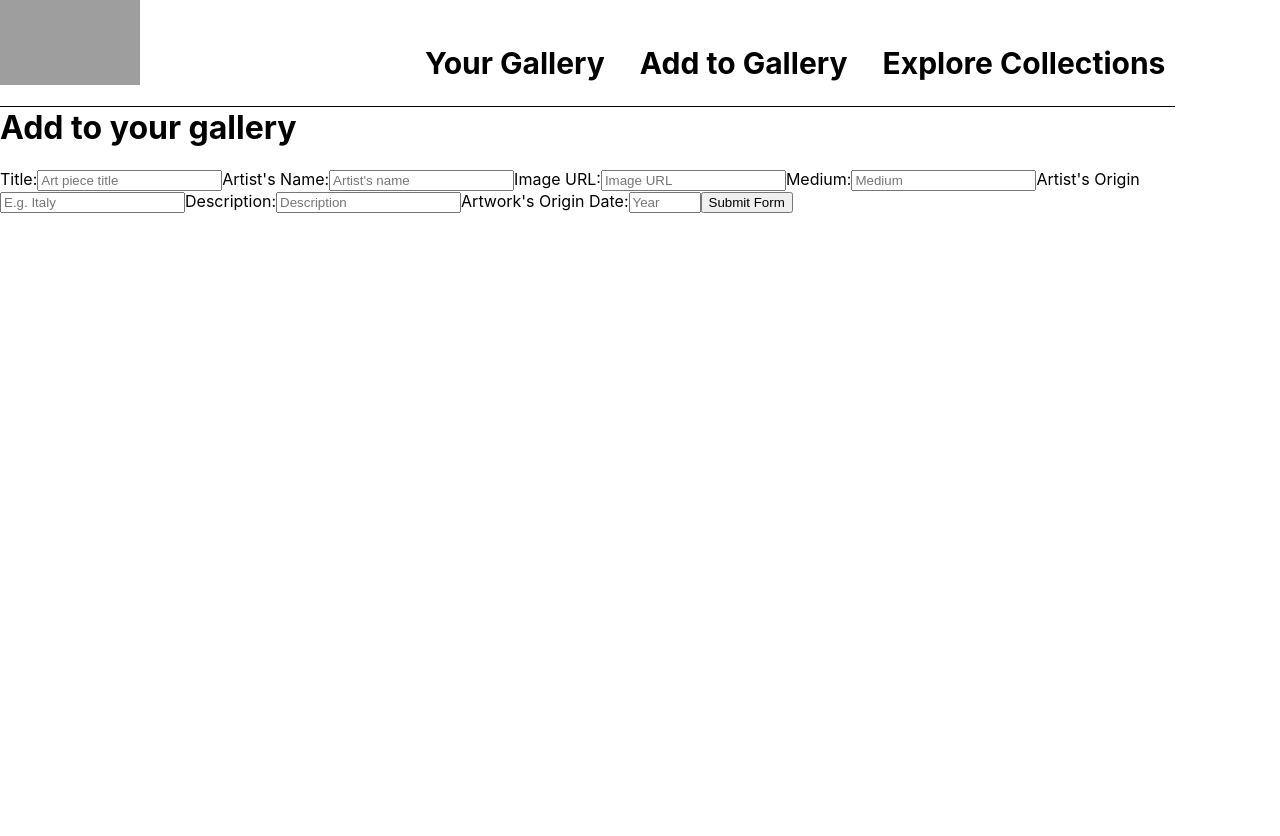
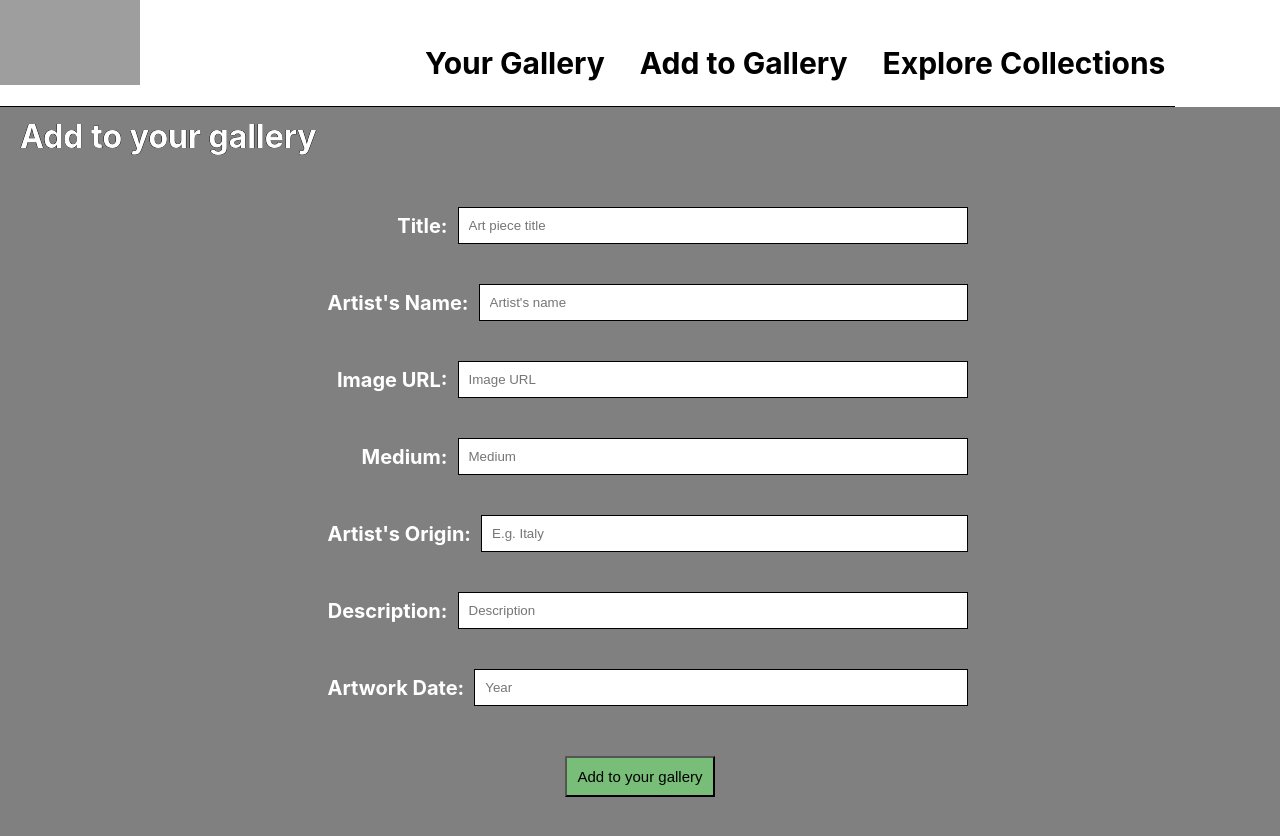
Before and after one commit to nicsilve/SEI-Project-3, a React (Create React App) app in the folder artvault/frontend/: page /addart in a window 1280 px wide. Before the commit the page ends 800 px from the top, so only its background shows below. Built offline with nearby package versions, Linux system fonts and the light colour scheme; grey boxes are pictures that could not be loaded.

Commit message:
Finished styling

```diff
--- a/artvault/frontend/src/index.css
+++ b/artvault/frontend/src/index.css
@@ -5,6 +5,21 @@ body {
     sans-serif;
   -webkit-font-smoothing: antialiased;
   -moz-osx-font-smoothing: grayscale;
+}
+
+ul {
+  list-style-type: none;
+  margin: 0;
+  padding: 0;
+  display:flex;
+  justify-content: right;
+  color: black;
+}
+
+li {
+  margin: 20px 10px 0px 25px;
+  font-size: 20px;
+  white-space: nowrap;
 }
 
 .card {
@@ -40,21 +55,6 @@ nav {
   display: flex;
   border-bottom: 1px solid black;
   margin-bottom: 30px;
-}
-
-ul {
-  list-style-type: none;
-  margin: 0;
-  padding: 0;
-  display:flex;
-  justify-content: right;
-  color: black;
-}
-
-li {
-  margin: 20px 10px 0px 25px;
-  font-size: 20px;
-  white-space: nowrap;
 }
 
 .header-img {
@@ -134,3 +134,104 @@ a:hover{
   justify-content: center;
   align-items: center;
 }
+
+.details {
+  display: flex;
+  flex-direction: column;
+  align-items: center;
+  background-color: lightgray;
+  margin-top: 20px;
+}
+
+.details-img img {
+  margin-top: 20px;
+  width: 500px;
+  height: 500px;
+  object-fit: cover;
+  border-radius: 4px;
+}
+
+.description-value {
+  margin: 20px 300px 20px 300px;
+  line-height: 25px;
+}
+
+.delete-button {
+  border: solid 0.5px black;
+  background-color: #d43d49;
+  color: rgb(249, 245, 245);
+  margin: 20px 0 40px 0;
+  padding: 10px;
+  font-size: 15px;
+}
+
+.delete-button:hover{
+  background-color: red;
+  color: rgb(249, 245, 245);
+  padding: 10px;
+}
+
+.add-art-gallery {
+  background-color: gray;
+}
+
+form {
+  display: flex;
+  justify-content: center;
+  flex-direction: column;
+  align-items: center;
+}
+
+.flex-outer {
+  display: flex;
+  flex-wrap: wrap;
+  align-items: flex-start;
+  justify-content: center;
+  color: white;
+}
+
+.flex-outer li {
+  display: flex;
+  align-items: center;
+  padding: 10px;
+  flex-basis: 50%;
+  font-weight: bold;
+}
+
+.flex-outer label {
+  min-width: 120px;
+  text-align: right;
+  margin-right: 10px;
+}
+
+.flex-outer input {
+  flex: 1;
+  border: solid 1px black;
+  padding: 10px;
+}
+
+.submit-button button {
+  display: flex;
+  justify-content: center;
+  align-items: center;
+  margin-bottom: 40px;
+  margin-top: 40px;
+  padding: 10px;
+  background-color: rgb(120, 189, 120);
+  font-size: 15px;
+}
+
+.submit-button button:hover {
+  background-color: green;
+}
+
+.add-title {
+  margin-top: 20px;
+  margin-left: 20px;
+  color: white;
+  padding-top: 10px;
+  text-shadow: -0.2px 0.2px 0 #000,
+  0.2px 0.2px 0 #000,
+ 0.2px -0.2px 0 #000,
+-0.2px -0.2px 0 #000;
+}
--- a/artvault/frontend/src/pages/AddArt.js
+++ b/artvault/frontend/src/pages/AddArt.js
@@ -28,24 +28,6 @@ function AddArt() {
         }))
     }
 
-    // // create function to contact API and send current state to our backend and send content from local state as JSON. data we send from frontend should be accessibile in the create route's request body req.body
-    // async function createArt(artData) {
-    //     try {
-    //         // make post request to create art
-    //         const newArt = await fetch(arturl, {
-    //             method: 'POST',
-    //             headers: {
-    //                 'Content-Type': 'application/json',
-    //             },
-    //             body: JSON.stringify(artData),
-    //             });
-    //             console.log(await newArt.json())
-    //     }
-    //     catch(err) {
-    //         console.log(err)
-    //     }
-    // }
-
     // defining function to handle form submission
 async function handleSubmit(e) {
     try {
@@ -69,12 +51,13 @@ async function handleSubmit(e) {
 
 
     return(
-        <>
-        <div className="form-container">
-        <h1>Add to your gallery</h1>
+        <div className="add-art-gallery">
+
+        <h1 className="add-title">Add to your gallery</h1>
         <form onSubmit={handleSubmit}>
-        <label>
-                <span>Title:</span>
+            <ul className="flex-outer">
+                <li>
+                <label>Title:</label>
                 <input
                     type='text'
                     required
@@ -83,9 +66,10 @@ async function handleSubmit(e) {
                     value={newForm.title}
                     onChange={handleChange}
                 />
-            </label>
-            <label>
-                <span>Artist's Name:</span>
+                </li>
+
+            <li>
+            <label>Artist's Name:</label>
                 <input
                     type='text'
                     required
@@ -94,9 +78,9 @@ async function handleSubmit(e) {
                     value={newForm.artist}
                     onChange={handleChange}
                 />
-            </label>
-            <label>
-                <span>Image URL:</span>
+            </li>
+            <li>
+            <label>Image URL: </label>
                 <input
                     type='text'
                     required
@@ -105,9 +89,9 @@ async function handleSubmit(e) {
                     value={newForm.image}
                     onChange={handleChange}
                 />
-            </label>
-            <label>
-                <span>Medium:</span>
+           </li>
+           <li>
+           <label>Medium:</label>
                 <input
                     type='text'
                     required
@@ -116,9 +100,9 @@ async function handleSubmit(e) {
                     value={newForm.medium}
                     onChange={handleChange}
                 />
-            </label>
-            <label>
-                <span>Artist's Origin</span>
+           </li>
+           <li>
+           <label>Artist's Origin: </label>
                 <input
                     type='text'
                     required
@@ -127,10 +111,10 @@ async function handleSubmit(e) {
                     value={newForm.artist_origin}
                     onChange={handleChange}
                 />
-            </label>
-            <label>
-                <span>Description:</span>
-                <input
+           </li>
+           <li>
+           <label>Description:</label>
+            <input
                     type='text'
                     required
                     placeholder="Description"
@@ -138,9 +122,9 @@ async function handleSubmit(e) {
                     value={newForm.description}
                     onChange={handleChange}
                 />
-            </label>
-            <label>
-                <span>Artwork's Origin Date:</span>
+           </li>
+           <li>
+           <label>Artwork Date:</label>
                 <input
                     type='number'
                     required
@@ -151,12 +135,15 @@ async function handleSubmit(e) {
                     value={newForm.date_of_creation}
                     onChange={handleChange}
                 />
-            </label>
+           </li>
+            </ul>
+            <div className="submit-button">
+            <button>Add to your gallery</button>
+            </div>
 
-            <button>Submit Form</button>
         </form>
+
         </div>
-        </>
     )
 }
 
--- a/artvault/frontend/src/pages/ArtDetails.js
+++ b/artvault/frontend/src/pages/ArtDetails.js
@@ -50,8 +50,8 @@ function ArtDetails() {
             <h2>{art.title}, {art.date_of_creation}</h2>
             <h4>{art.artist}, {art.artist_origin}</h4>
             <p>Medium: {art.medium}</p>
-            <p>{art.description}</p>
-            <button onClick={removeArt}>Delete from Art Vault</button>
+            <p className="description-value">{art.description}</p>
+            <button className="delete-button" onClick={removeArt}>Delete from your gallery</button>
             </div>
             </>
         )
--- a/artvault/frontend/src/pages/Arts.js
+++ b/artvault/frontend/src/pages/Arts.js
@@ -1,5 +1,6 @@
 import { useState, useEffect } from "react";
 import { Link } from "react-router-dom";
+
 
 function Arts() {
 
```
Also changed, not shown: 1 other file (tests, documents, lock files or other folders).
